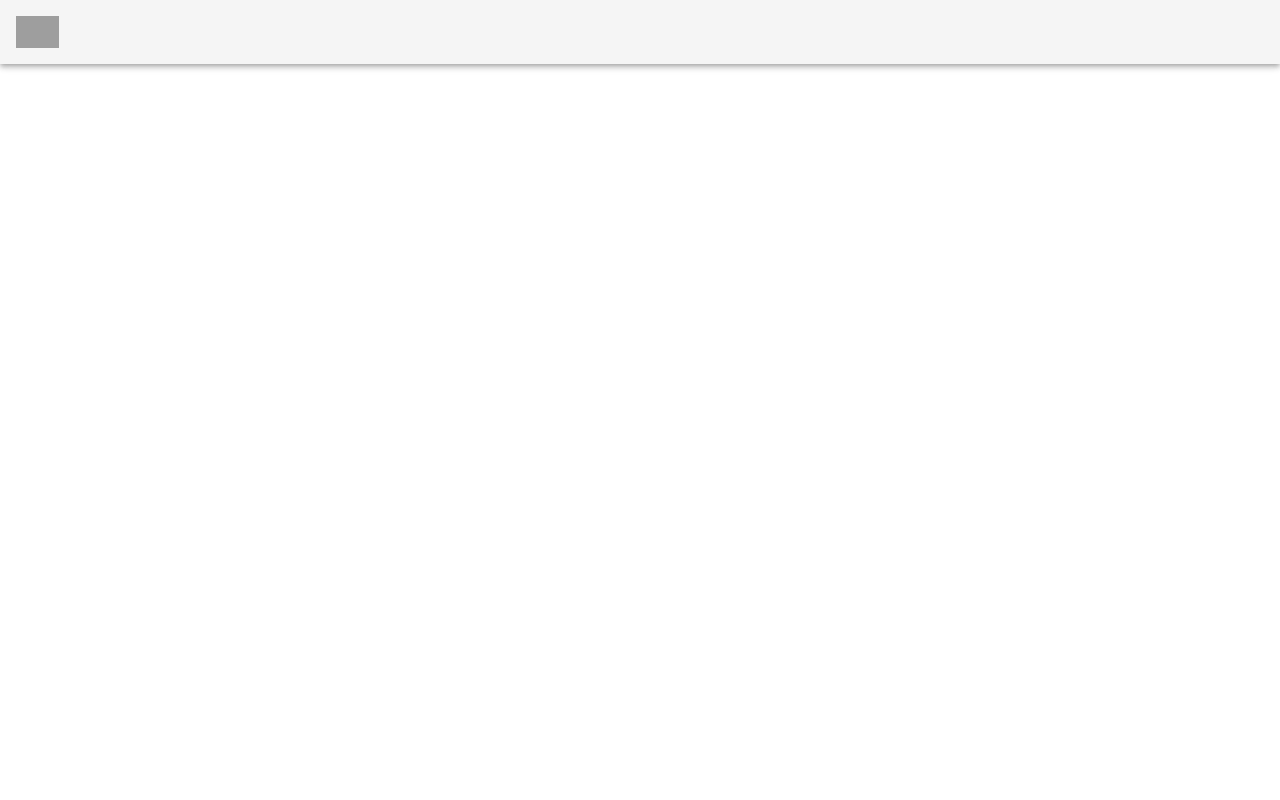
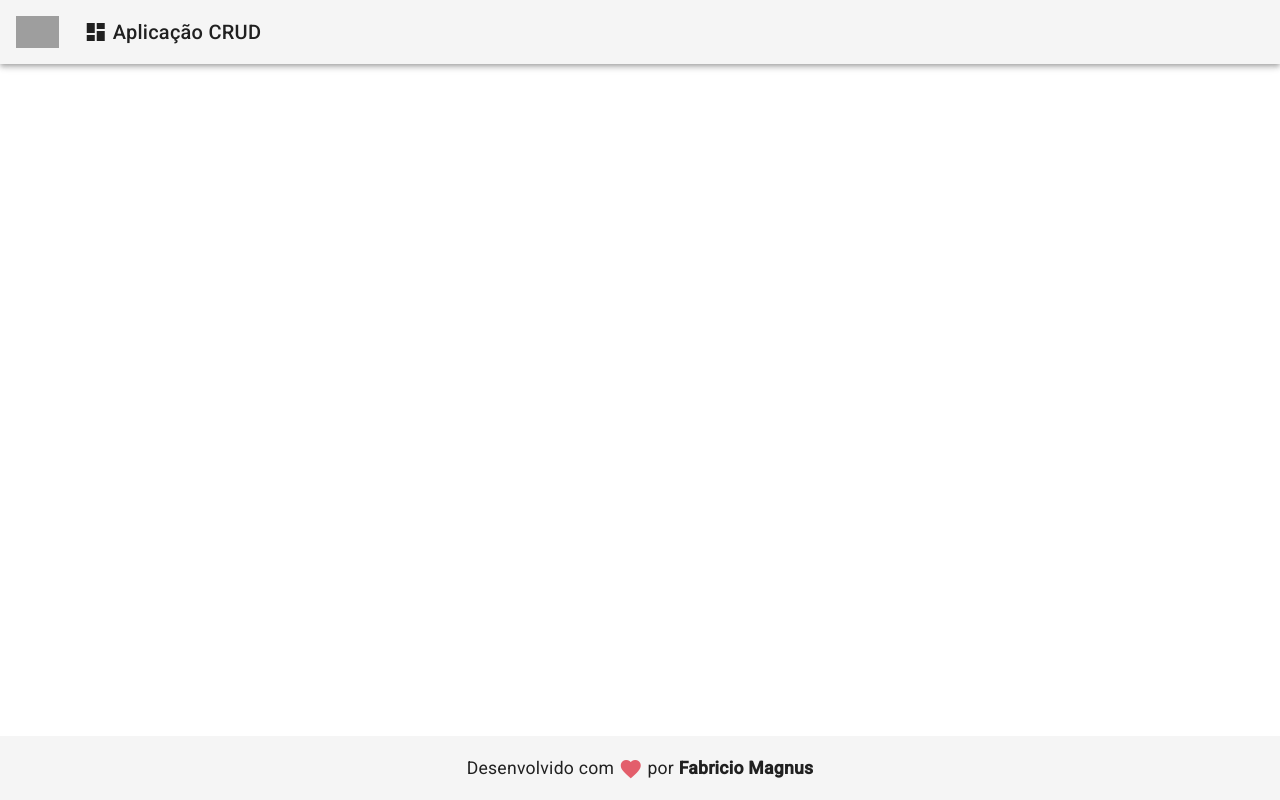
Before and after one commit to FabricioMagnus/crud_angular, an Angular app: page / in a window 1280 px wide. Built offline with nearby package versions, Linux system fonts and the light colour scheme; grey boxes are pictures that could not be loaded.

Commit message:
add: header

```diff
--- a/src/app/app.component.html
+++ b/src/app/app.component.html
@@ -1 +1,2 @@
 <app-header></app-header>
+<app-footer></app-footer>
--- a/src/app/app.module.ts
+++ b/src/app/app.module.ts
@@ -7,9 +7,10 @@
 import { HeaderComponent } from './components/template/header/header.component';
 
 import { MatToolbarModule } from '@angular/material/toolbar';
+import { FooterComponent } from './components/template/footer/footer.component';
 
 @NgModule({
-  declarations: [AppComponent, HeaderComponent],
+  declarations: [AppComponent, HeaderComponent, FooterComponent],
   imports: [
     BrowserModule,
     AppRoutingModule,
--- /dev/null
+++ b/src/app/components/template/footer/footer.component.css
@@ -0,0 +1,11 @@
+.footer{
+    position: fixed;
+    bottom: 0;
+    display: flex;
+    justify-content: center;
+}
+
+.footer span{
+    font-weight: 400;
+    font-size: 1.1rem;
+}
--- /dev/null
+++ b/src/app/components/template/footer/footer.component.html
@@ -0,0 +1,6 @@
+<mat-toolbar class="footer">
+  <span>
+    Desenvolvido com <i class="material-icons red v-middle">favorite</i> por
+    <strong>Fabricio Magnus</strong>
+  </span>
+</mat-toolbar>
--- a/src/app/components/template/header/header.component.css
+++ b/src/app/components/template/header/header.component.css
@@ -13,3 +13,11 @@
 .header .logo {
     height: 32px;
 }
+
+.header .title-group{
+    padding-left: 25px;
+}
+
+.header .title-group i {
+    padding-right: 5px;
+}
--- a/src/app/components/template/header/header.component.html
+++ b/src/app/components/template/header/header.component.html
@@ -8,4 +8,10 @@
       />
     </a>
   </span>
+  <span class="title-group">
+    <a>
+      <i class="material-icons"> dashboard </i>
+      Aplicação CRUD
+    </a>
+  </span>
 </mat-toolbar>
--- a/src/styles.css
+++ b/src/styles.css
@@ -2,3 +2,11 @@
 
 html, body { height: 100%; }
 body { margin: 0; font-family: Roboto, "Helvetica Neue", sans-serif; }
+
+.red {
+    color: rgb(227,94,107)
+}
+
+.v-middle {
+    vertical-align: middle;
+}
```
Also changed, not shown: src/app/components/template/footer/footer.component.ts (added, +10 -0 lines), 1 other file (tests, documents, lock files or other folders).
